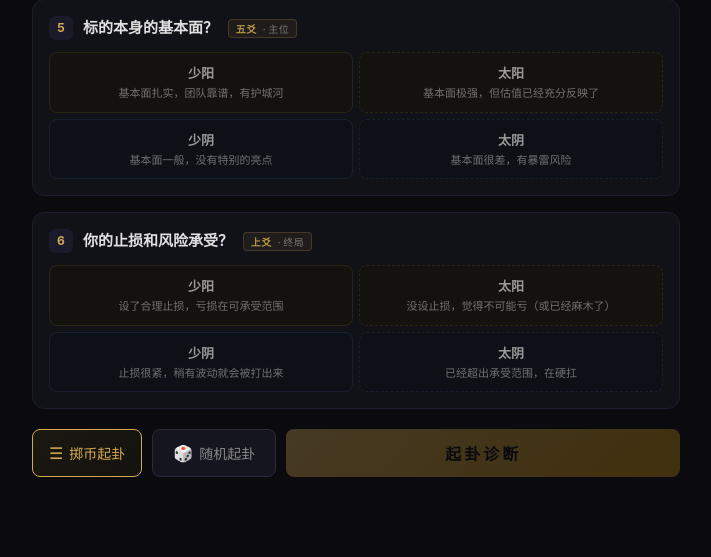
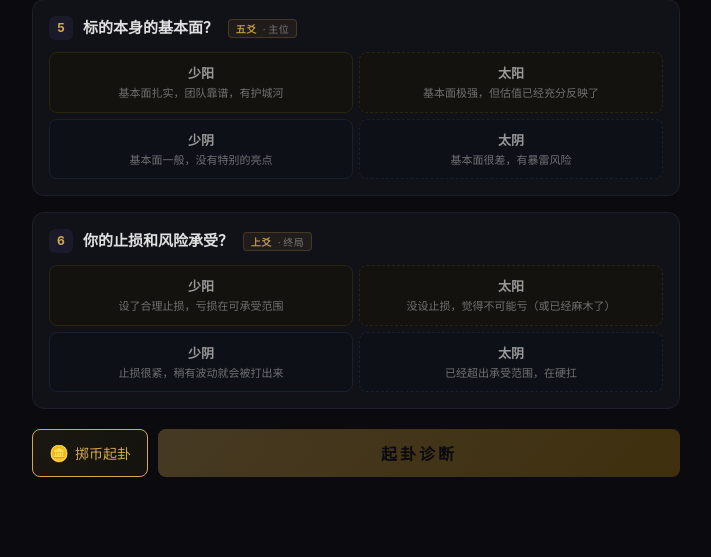
Before and after one commit to greychateg/yiduan, a Flask app: page / in a window 1280 px wide. Shown: the part 1083-1640 px from the top of the page, without its empty margins (284-995 px from the left). Run offline with Flask 3, Linux system fonts and the light colour scheme.

Commit message:
移除旧的随机起卦按钮，只保留掷币起卦
Co-Authored-By: Claude Opus 4.6 (1M context) <noreply@anthropic.com>

```diff
--- a/app/templates/index.html
+++ b/app/templates/index.html
@@ -37,10 +37,7 @@
     <!-- Bottom actions -->
     <div class="input-actions">
       <button class="coin-toss-btn" id="coinTossBtn" onclick="coinTossMode()">
-        <span class="coin-toss-icon">☰</span> 掷币起卦
-      </button>
-      <button class="random-btn" id="randomBtn" onclick="randomCast()">
-        <span class="random-icon">🎲</span> 随机起卦
+        <span class="coin-toss-icon">🪙</span> 掷币起卦
       </button>
       <button class="submit-btn" id="submitBtn" onclick="submitDiagnosis()" disabled>
         起卦诊断
```
